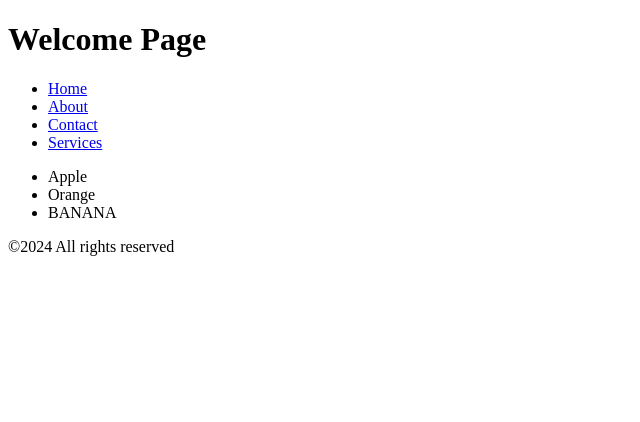
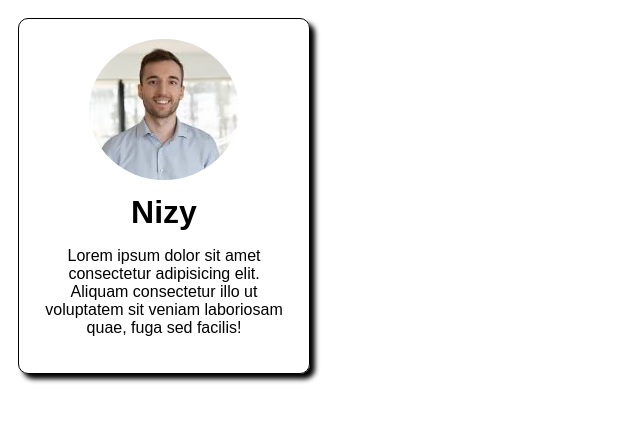
Before and after one commit to lakshminiranjan/react_practice_9, a React (Vite) app in the folder sample_proj/: page / in a window 1280 px wide. Shown: the top 422 px of the page, without its empty margins (0-640 px from the left). Built offline with nearby package versions, Linux system fonts and the light colour scheme.

Commit message:
initial commit

```diff
--- a/sample_proj/src/App.jsx
+++ b/sample_proj/src/App.jsx
@@ -1,15 +1,12 @@
 
-import Header from './components/Header'
-import Food from './components/Food'
-import Footer from './components/Footer'
+import Card from './components/Card'
+
 
 function App() {
 
   return (
     <>
-      <Header/>
-      <Food/>
-      <Footer/>
+      <Card/>
     </>
   )
 }
--- /dev/null
+++ b/sample_proj/src/components/Card.jsx
@@ -0,0 +1,14 @@
+import React from 'react'
+import profilePic from '../assets/profiile.jpeg';
+
+function Card() {
+  return (
+    <div className="card">
+        <img  className="img" src={profilePic} alt="Profile Image" />
+        <h1 className="title">Nizy</h1>
+        <p className="description">Lorem ipsum dolor sit amet consectetur adipisicing elit. Aliquam consectetur illo ut voluptatem sit veniam laboriosam quae, fuga sed facilis!</p>
+    </div>
+  )
+}
+
+export default Card
--- a/sample_proj/src/components/Food.jsx
+++ /dev/null
@@ -1,16 +0,0 @@
-import React from 'react'
-
-function Food() {
-
-    const food1 = "Orange";
-    const food2 ="Banana"
-  return (
-    <ul>
-        <li>Apple</li>
-        <li>{food1}</li>
-        <li>{food2.toUpperCase()}</li>
-    </ul>
-  )
-}
-
-export default Food
--- a/sample_proj/src/components/Footer.jsx
+++ /dev/null
@@ -1,11 +0,0 @@
-import React from 'react'
-
-function Footer() {
-  return (
-    <footer>
-        <p>&copy;{new Date().getFullYear()} All rights reserved</p>
-    </footer>
-  )
-}
-
-export default Footer
--- a/sample_proj/src/components/Header.jsx
+++ /dev/null
@@ -1,19 +0,0 @@
-import React from 'react'
-
-function Header() {
-  return (
-    <header>
-        <h1>Welcome Page</h1>
-        <nav>
-            <ul>
-                <li><a href="#">Home</a></li>
-                <li><a href="#">About</a></li>
-                <li><a href="#">Contact</a></li>
-                <li><a href="#">Services</a></li>
-            </ul>
-        </nav>
-    </header>
-  )
-}
-
-export default Header
--- a/sample_proj/src/index.css
+++ b/sample_proj/src/index.css
@@ -0,0 +1,25 @@
+.card{
+    border: 1px solid black;
+    border-radius: 10px;
+    box-shadow: 5px 5px 5px black;
+    padding: 20px;
+    margin:10px;
+    text-align: center;
+    max-width: 250px;
+    display: inline-block;
+}
+.card .img{
+    max-width: 60%;
+    height: auto;
+    border-radius: 50%;
+    margin-bottom: 10px;
+}
+.card .title{
+    font-family: Arial, Helvetica, sans-serif;
+    margin: 0;
+    color: black;
+}
+.card .description {
+    font-family: Arial, Helvetica, sans-serif;
+    color: black;
+}
```
